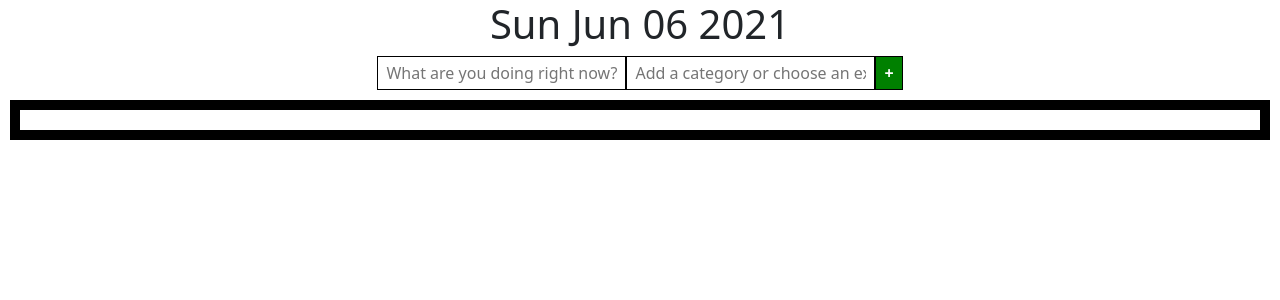
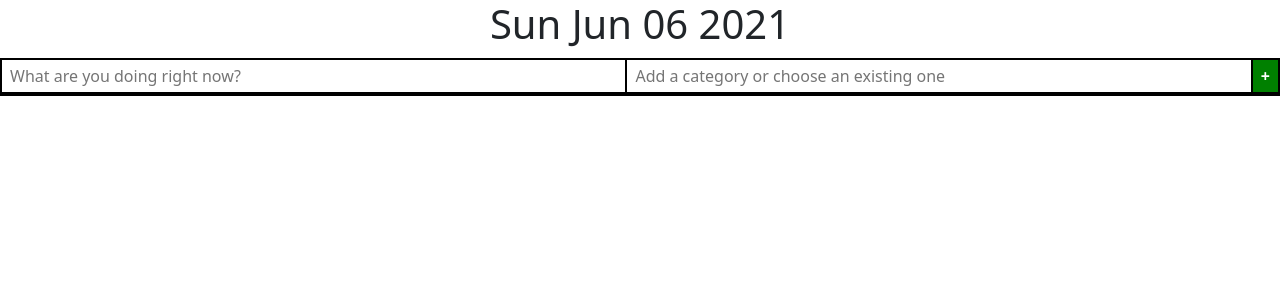
Before and after one commit to Ardad2/Time-Tracker, a React (Create React App) app: page / in a window 1280 px wide. Shown: the top 300 px of the page. Built offline with nearby package versions, Linux system fonts and the light colour scheme.

Commit message:
deploying

```diff
--- a/src/components/ListTimers.css
+++ b/src/components/ListTimers.css
@@ -1,5 +1,3 @@
 .TimerList {
-  border: 10px solid #000;
-  padding: 10px;
-  margin: 10px;
+  border: 1px solid #000;
 }
--- a/src/components/NewTimer.css
+++ b/src/components/NewTimer.css
@@ -1,9 +1,15 @@
 .NewTimer {
+  width: auto;
   display: flex;
-  justify-content: center;
+  flex-direction: row;
+  justify-content: flex-start;
+  align-items: baseline;
+  margin-top: 2px;
+  border: 1px solid #000;
 }
 
 .NewTimer > input {
+  flex: 1;
   font-size: 1rem;
   padding: 0.25rem 0.5rem;
   border: 1px solid;
--- a/src/components/TimerView.js
+++ b/src/components/TimerView.js
@@ -16,8 +16,8 @@ export default function TimerView(props) {
 
   return (
     <div className="TimerView">
-      <h2>{timer.name}</h2>
-      <h2>{timer.category}</h2>
+      <h3>{timer.name}</h3>
+      <p>({timer.category})</p>
       <h1>{formatTime(timer.time)}</h1>
       <button className={timer.isRunning? "btn btn-danger m-2":"btn btn-success m-2"}
         onClick={() => dispatch(toggleTimer(index))}
```
